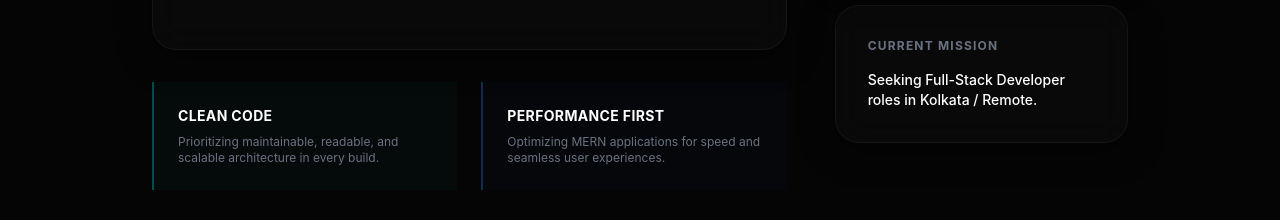
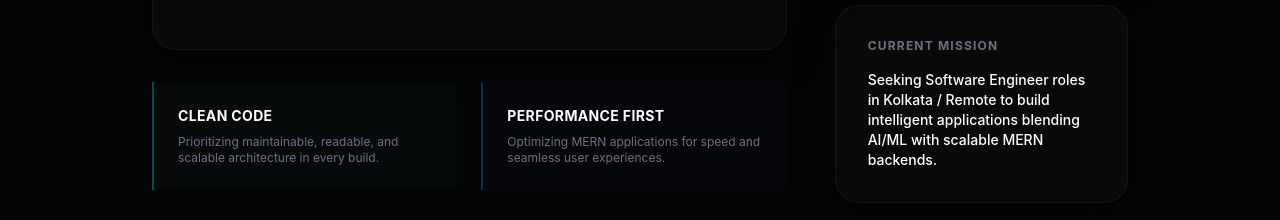
Before and after one commit to sibtainaliraza/Portfolio-CMS-TS, a React (Vite) app in the folder Client/: page /about in a window 1280 px wide. Shown: the part 481-701 px from the top of the page. Built offline with nearby package versions, Linux system fonts and the light colour scheme; no server answers.

Commit message:
updated mission card

```diff
--- a/Client/src/pages/public/About.tsx
+++ b/Client/src/pages/public/About.tsx
@@ -68,7 +68,7 @@ export default function AboutPage() {
 
           <div className="glass p-8 rounded-3xl border border-white/5 bg-white/[0.02]">
             <h3 className="text-xs uppercase tracking-widest text-gray-500 mb-4 font-bold">Current Mission</h3>
-            <p className="text-white text-sm font-medium">Seeking Full-Stack Developer roles in Kolkata / Remote.</p>
+            <p className="text-white text-sm font-medium">Seeking Software Engineer roles in Kolkata / Remote to build intelligent applications blending AI/ML with scalable MERN backends.</p>
           </div>
         </aside>
       </div>
```
